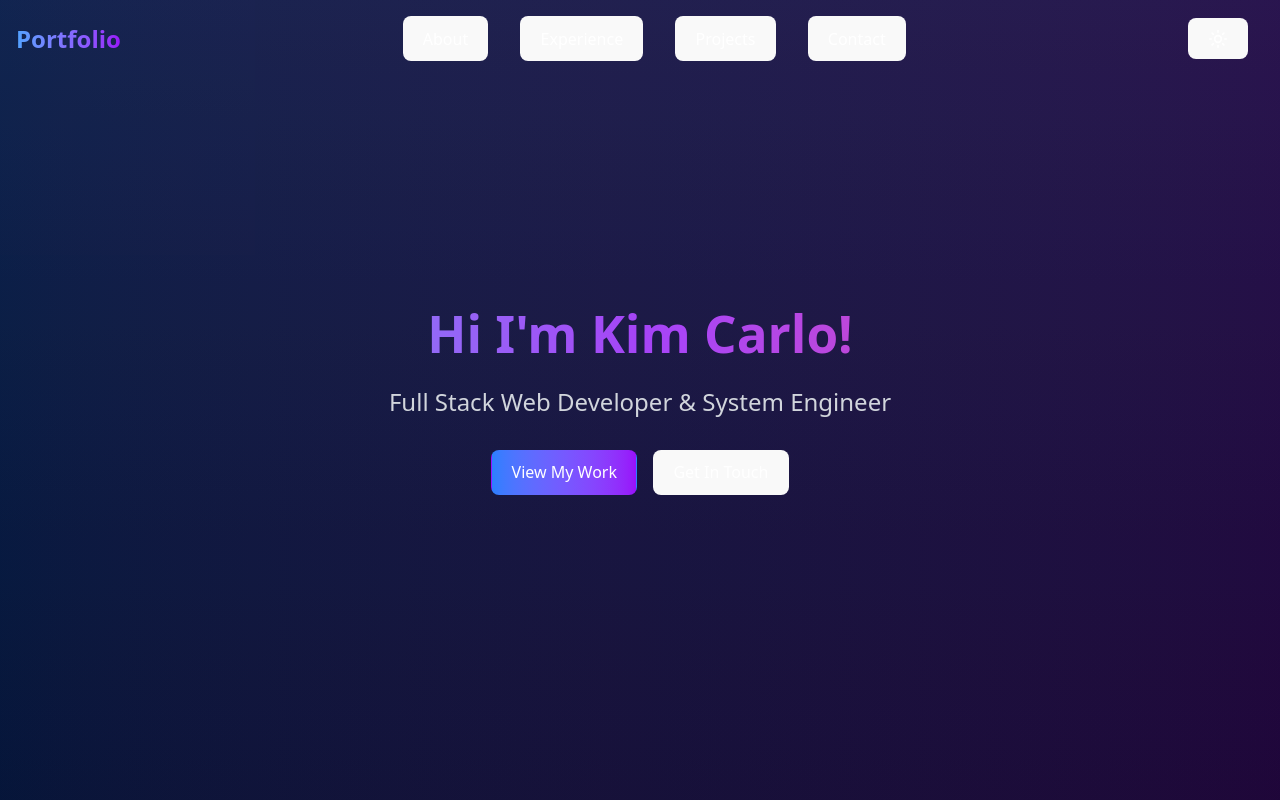
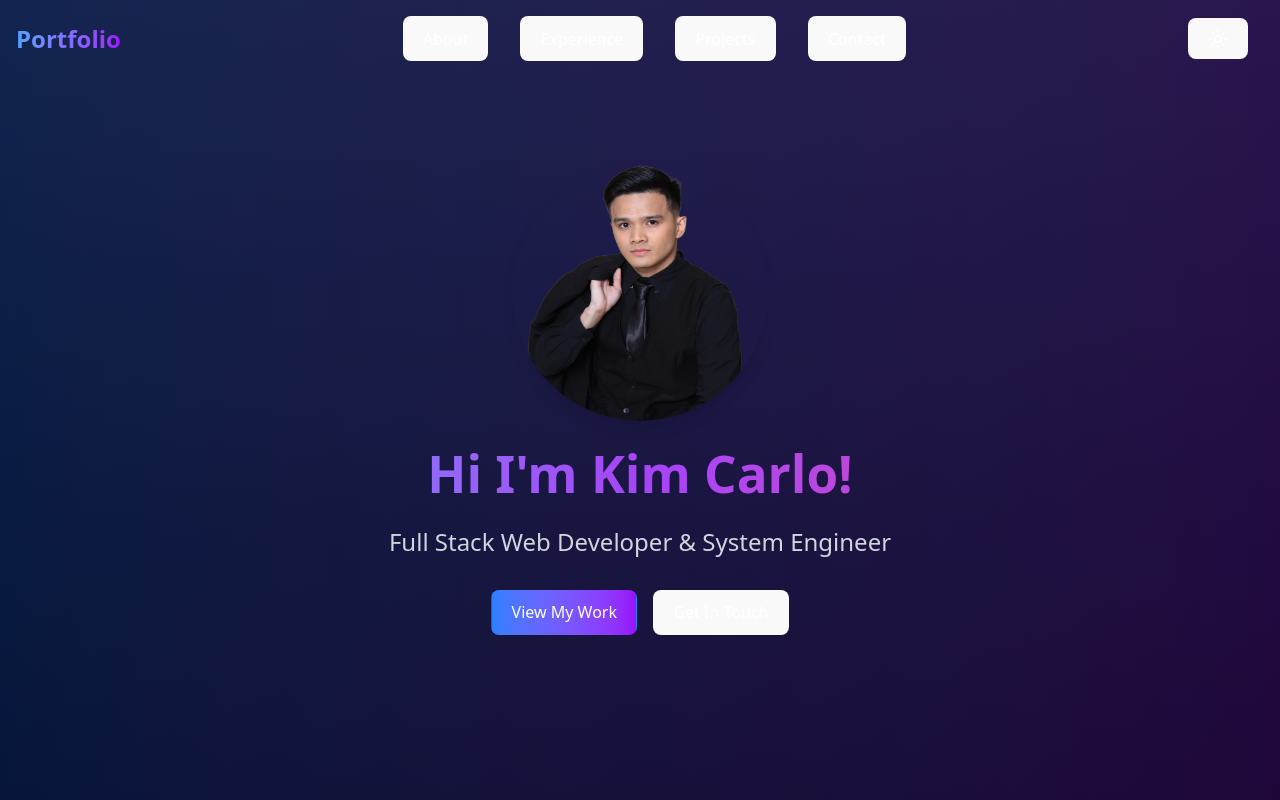
Before and after one commit to kcrosita23/myportfolio, a React (Vite) app: page / in a window 1280 px wide. Shown: the top 800 px of the page. Built offline with nearby package versions, Linux system fonts and the light colour scheme.

Commit message:
push hero image

```diff
--- a/src/components/HeroSection.jsx
+++ b/src/components/HeroSection.jsx
@@ -1,4 +1,5 @@
 import React from "react";
+import DP from "../assets/profile-pic.png";
 
 const HeroSection = ({ isDark, scrollY, scrollToSection }) => {
   return (
@@ -23,6 +24,13 @@ const HeroSection = ({ isDark, scrollY, scrollToSection }) => {
             opacity: Math.max(0, 1 - scrollY / 800),
           }}
         >
+          <div className="">
+            <img
+              src={DP}
+              alt="Hero"
+              className="w-48 h-48 md:w-64 md:h-64 mx-auto mb-6 rounded-full shadow-lg"
+            />
+          </div>
           <h1
             className="text-5xl md:text-7xl font-bold mb-6
                         bg-gradient-to-r from-blue-400 via-purple-500 to-pink-500 bg-clip-text text-transparent animate-pulse"
```
Also changed, not shown: src/assets/profile-pic.png (added).
